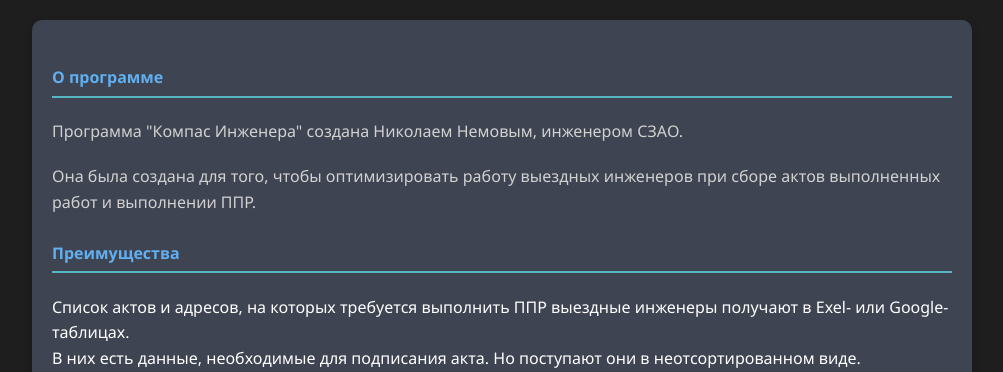
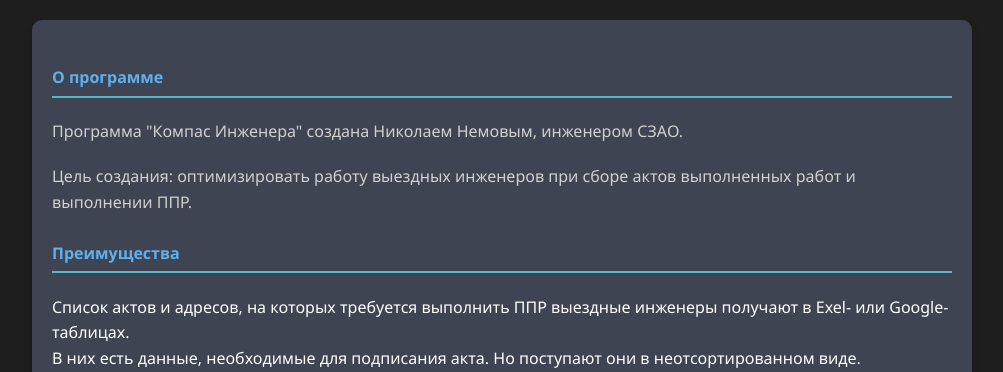
Before and after one commit to captann/gefest, a Flask app: page /about in a window 1280 px wide. Shown: the top 372 px of the page, without its empty margins (138-1141 px from the left). Run offline with Flask 3, Linux system fonts and the light colour scheme; parts of the project's set-up code (start-up, migrations or seed data) failed here and were passed over.

Commit message:
about fixed

```diff
--- a/templates/about_2.html
+++ b/templates/about_2.html
@@ -14,7 +14,7 @@
 <div id="about_program">
 <h4>О программе</h4>
 <p>Программа "Компас Инженера" создана Николаем Немовым,  инженером СЗАО.</p>
-<p>Она была создана для того, чтобы  оптимизировать работу выездных инженеров при сборе актов выполненных работ и выполнении ППР.</p>
+<p>Цель создания: оптимизировать работу выездных инженеров при сборе актов выполненных работ и выполнении ППР.</p>
 </div>
 <div id="diff_with_exel">
 <h4>Преимущества</h4>
```
